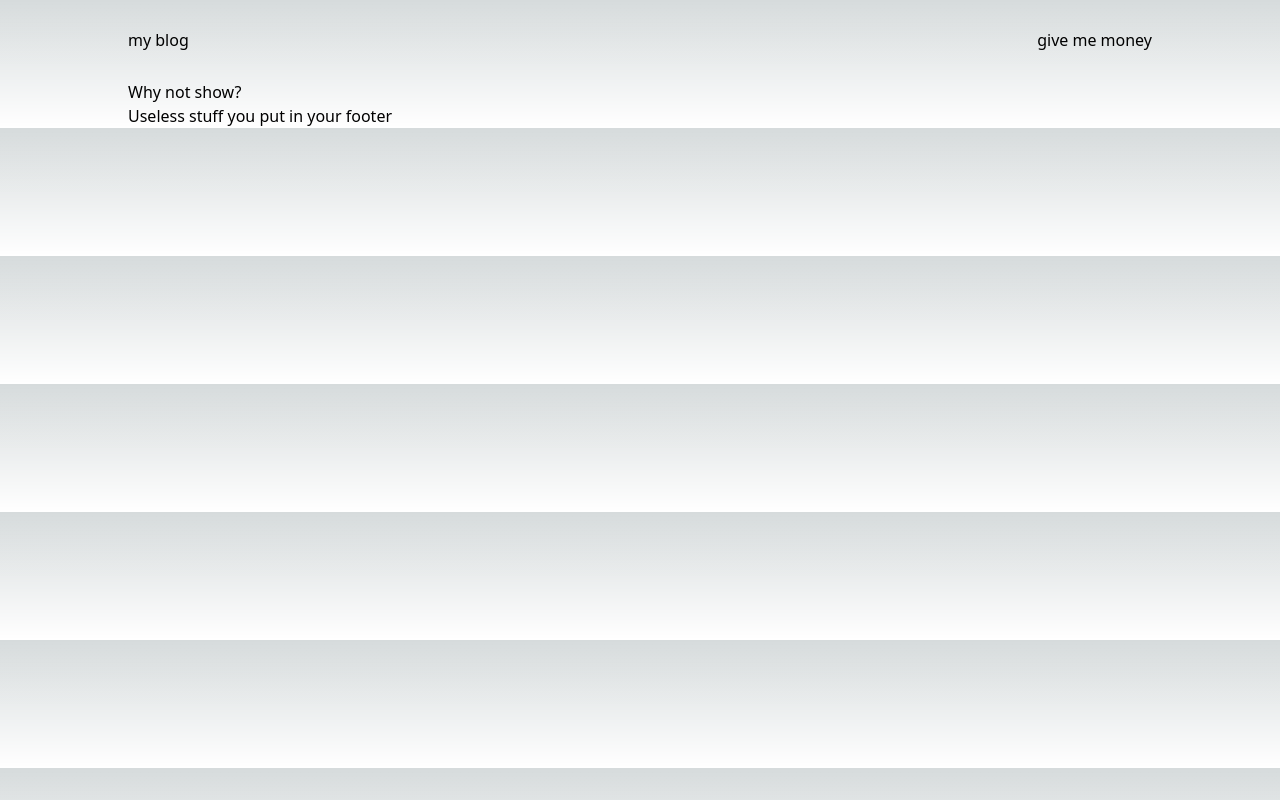
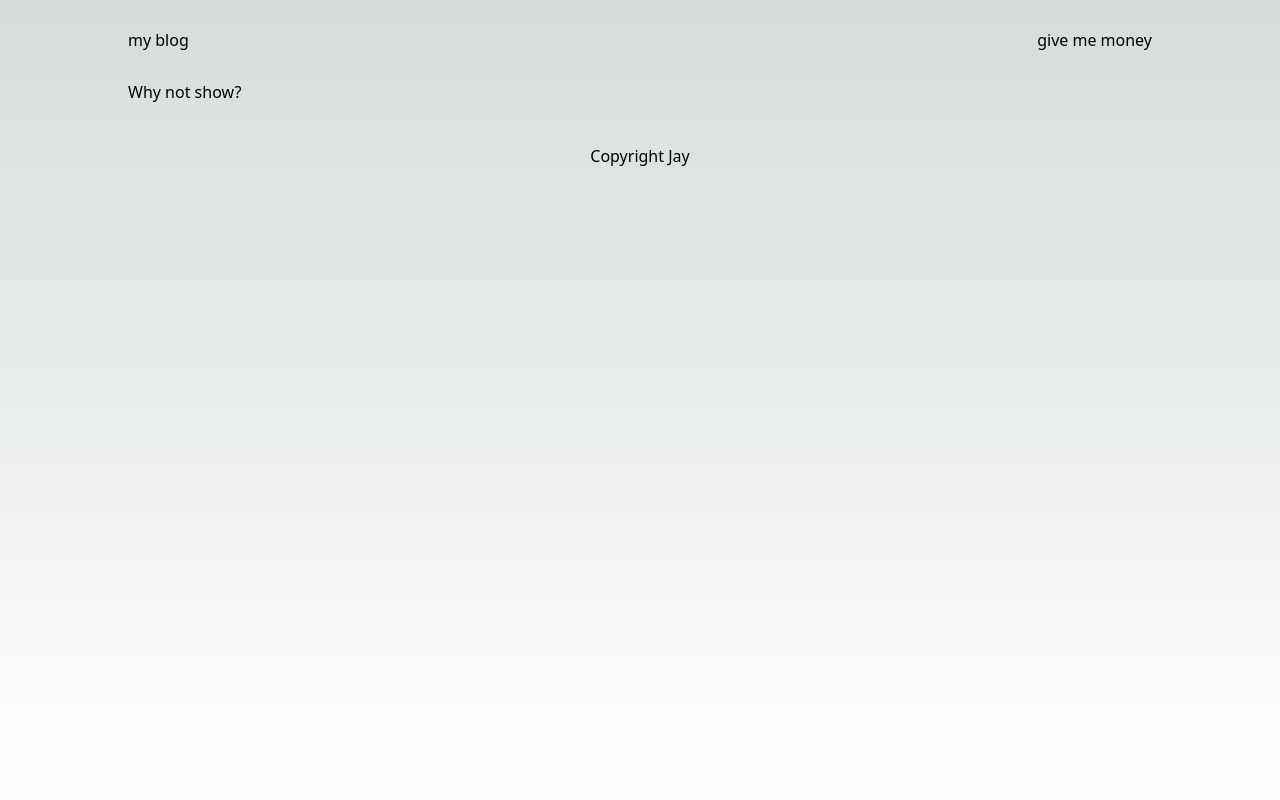
Before and after one commit to jliu2589/bloggy, a Next.js app: page /about in a window 1280 px wide. Built offline with nearby package versions, Linux system fonts and the light colour scheme.

Commit message:
footer, photos in blog slug

```diff
--- a/src/app/blog/[slug]/page.tsx
+++ b/src/app/blog/[slug]/page.tsx
@@ -2,6 +2,8 @@ import { groq } from 'next-sanity';
 import { client } from '../../../../sanity/client';
 import { PortableText } from '@portabletext/react';
 import { RichTextComponents } from '../../../../RichTextComponents';
+import Image from 'next/image';
+import { urlForImage } from '../../../../sanity/lib/image';
 
 type Props = {
   params: {
@@ -24,6 +26,14 @@ export default async function Page({ params: { slug } }: Props) {
 
   return (
     <div className='py-10'>
+      <div className='relative w-full h-80'>
+        <Image
+          src={urlForImage(post[0].mainImage.asset._ref).url()}
+          alt={post[0].title}
+          fill
+          className='object-contain w-full h-full'
+        />
+      </div>
       <h1 className='text-4xl font-bold py-2'>{post[0].title}</h1>
       <p className='py-3'>
         {new Date(post[0]._createdAt).toLocaleDateString('en-US', {
--- a/src/app/layout.tsx
+++ b/src/app/layout.tsx
@@ -17,13 +17,15 @@ export default function RootLayout({
 }) {
   return (
     <html lang='en'>
-      <body className='max-w-5xl mx-auto'>
+      <body className='max-w-5xl mx-auto flex flex-col min-h-screen'>
         <header className='flex justify-between items-center h-20 max-w-5xl'>
           <Link href='/'>my blog</Link>
           <div>give me money</div>
         </header>
         {children}
-        <Footer />
+        <footer className=' bottom-0 left-0 right-0 flex justify-center py-10'>
+          <div>Copyright Jay</div>
+        </footer>
       </body>
     </html>
   );
--- a/src/app/page.tsx
+++ b/src/app/page.tsx
@@ -16,12 +16,12 @@ type Post = {
 };
 
 export default async function Home() {
-  const posts = await client.fetch<Post[]>(`*[_type=='post']`);
+  const posts = await client.fetch<Post[]>(`*[_type == 'post']`);
 
   console.log(posts.length);
 
   return (
-    <main className='flex flex-col min-h-screen'>
+    <main className='flex-grow'>
       <section className='py-10'>
         <div className='grid grid-cols-1 md:grid-cols-2 px-10 gap-10 gap-y-16'>
           {posts.map((post) => (
@@ -36,7 +36,9 @@ export default async function Home() {
                   />
                   <div className='absolute bottom-0 w-full bg-opacity-20 bg-black background-blur-lg rounded drop-shadow-lg text-white p-5 flex justify-between'>
                     <div className=''>
-                      <p>{post.title}</p>
+                      <p className='text-3xl font-bold line-clamp-1'>
+                        {post.title}
+                      </p>
                       <p>
                         {new Date(post._createdAt).toLocaleDateString('en-US', {
                           day: 'numeric',
```
